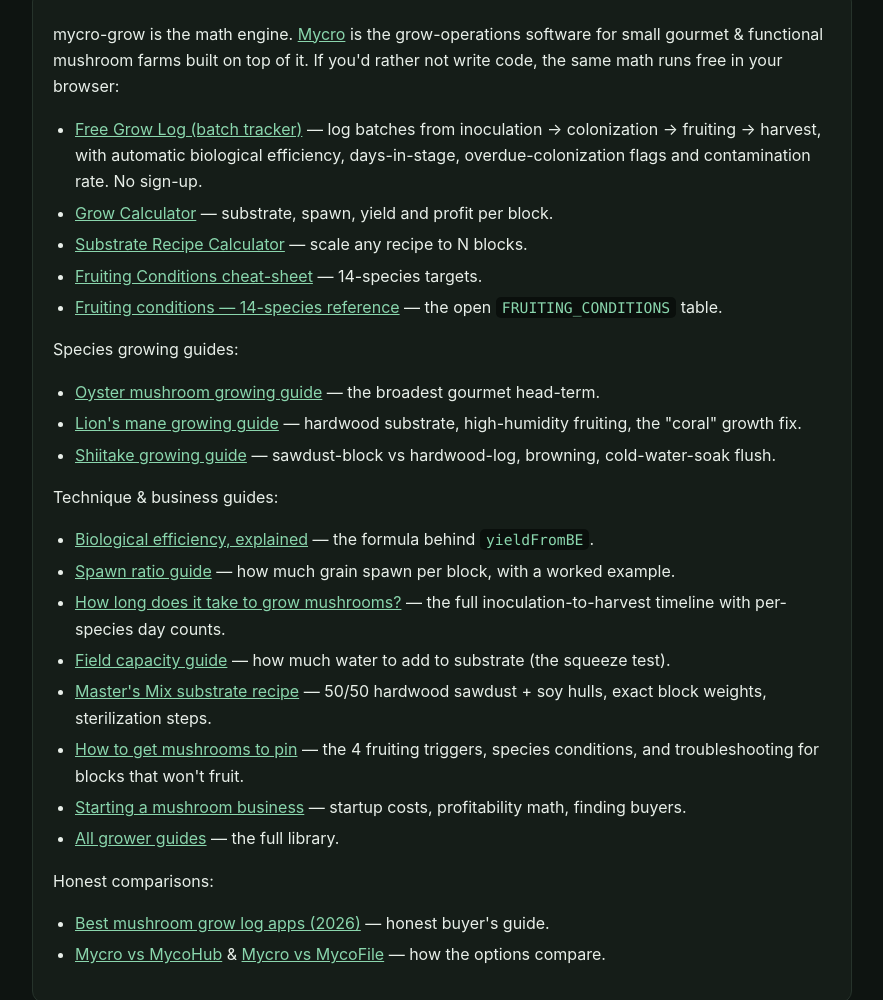
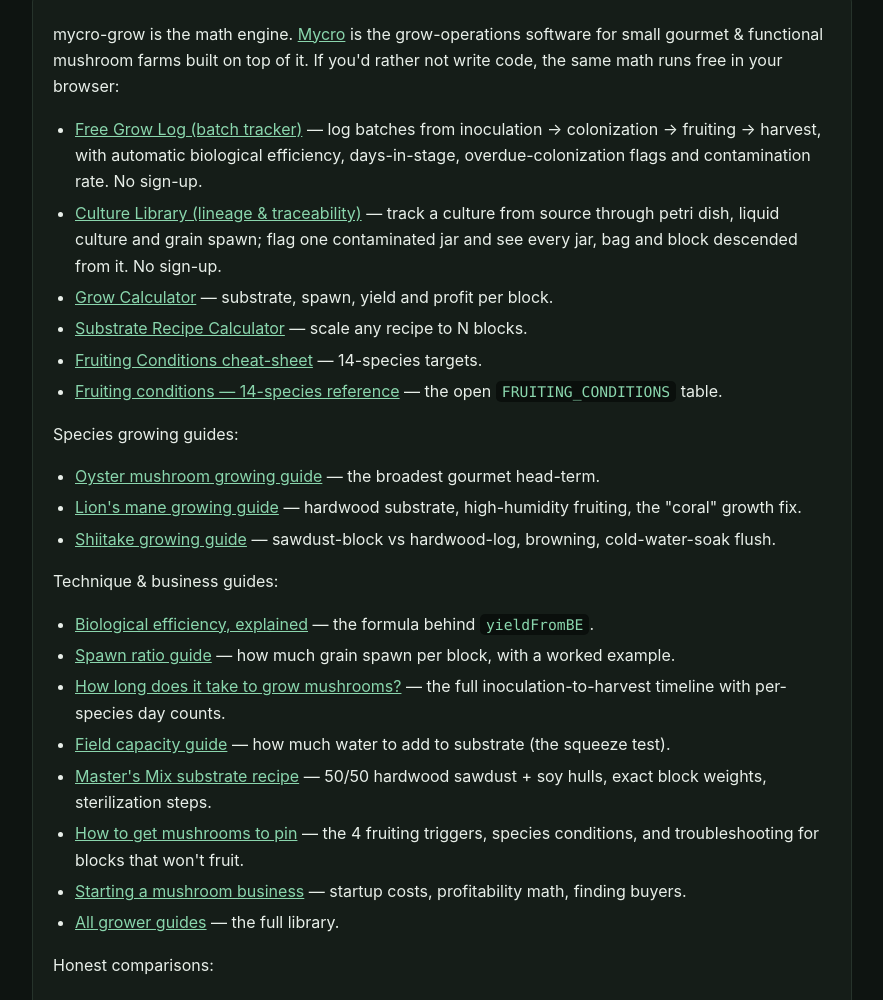
Before and after one commit to SaschaHeyer/mycro-grow, a website: page docs/index.html in a window 1280 px wide. Shown: the part 3626-4626 px from the top of the page, without its empty margins (198-1081 px from the left). Drawn offline with Linux system fonts and the light colour scheme.

Commit message:
Link the Culture Library from the hosted-app list

```diff
--- a/docs/index.html
+++ b/docs/index.html
@@ -194,6 +194,9 @@
     <li><a href="https://usemycro.com/grow-log.html">Free Grow Log (batch tracker)</a> — log batches
       from inoculation → colonization → fruiting → harvest, with automatic biological efficiency,
       days-in-stage, overdue-colonization flags and contamination rate. No sign-up.</li>
+    <li><a href="https://usemycro.com/culture-library.html">Culture Library (lineage &amp; traceability)</a> — track
+      a culture from source through petri dish, liquid culture and grain spawn; flag one contaminated jar and
+      see every jar, bag and block descended from it. No sign-up.</li>
     <li><a href="https://usemycro.com/calculator.html">Grow Calculator</a> — substrate, spawn, yield and profit per block.</li>
     <li><a href="https://usemycro.com/substrate-calculator.html">Substrate Recipe Calculator</a> — scale any recipe to N blocks.</li>
     <li><a href="https://usemycro.com/fruiting-conditions.html">Fruiting Conditions cheat-sheet</a> — 14-species targets.</li>
```
